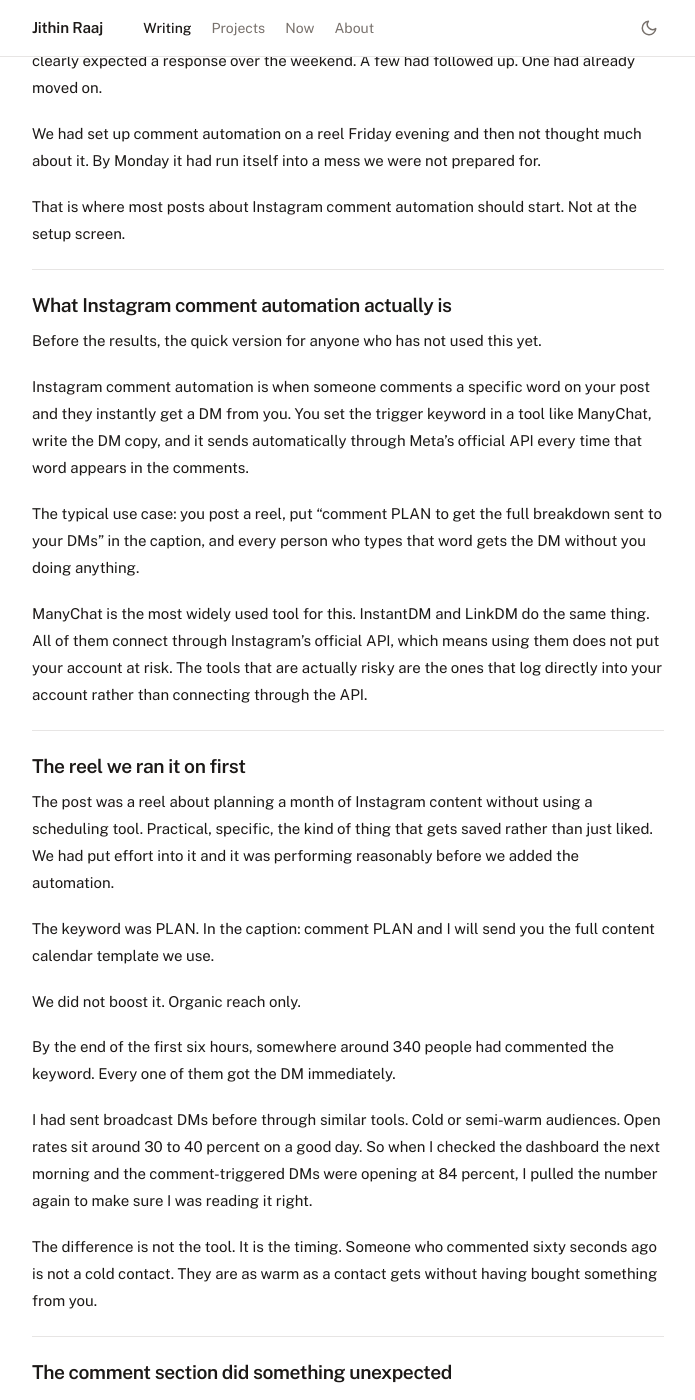
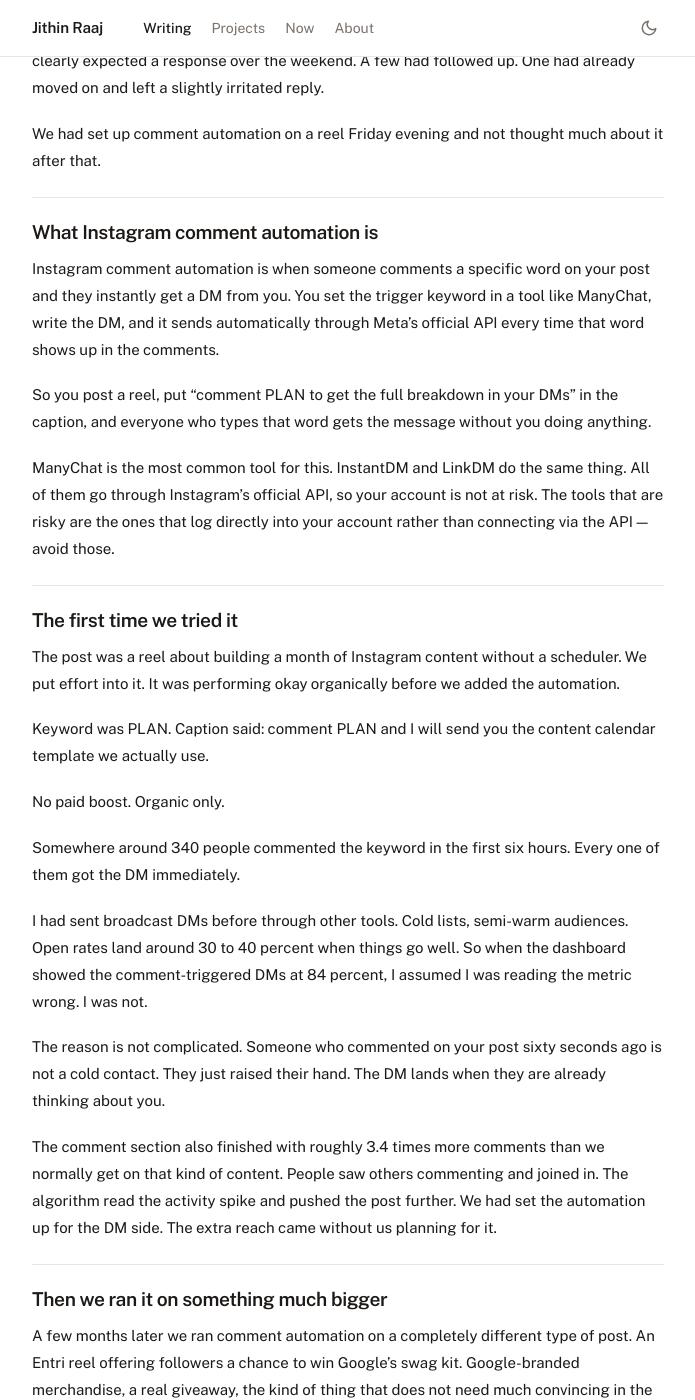
Before and after one commit to jithinrajtk/jithinrajtk.github.io, a Jekyll site: the page built from _posts/2026-04-25-instagram-comment-automation-results.md, in a window 1280 px wide and 1400 px high, scrolled down 347 px. Shown: the whole window, without its empty margins (292-987 px from the left). Built offline with Jekyll 4.4.1, drawn with Linux system fonts in a browser that asks for light colours; nearby versions of some CDN libraries; some of the changed text lies outside the part shown.

Commit message:
Deep humanise pass — fix all 21 AI slop issues in comment automation post

```diff
--- a/_posts/2026-04-25-instagram-comment-automation-results.md
+++ b/_posts/2026-04-25-instagram-comment-automation-results.md
@@ -12,123 +12,111 @@ permalink: /writing/instagram-comment-automation-results/
 
 The first thing I noticed Monday morning was not the numbers.
 
-It was 60-something DM conversations sitting unread, half of them from people who had clearly expected a response over the weekend. A few had followed up. One had already moved on.
+It was 60-something DM conversations sitting unread, half of them from people who had clearly expected a response over the weekend. A few had followed up. One had already moved on and left a slightly irritated reply.
 
-We had set up comment automation on a reel Friday evening and then not thought much about it. By Monday it had run itself into a mess we were not prepared for.
-
-That is where most posts about Instagram comment automation should start. Not at the setup screen.
+We had set up comment automation on a reel Friday evening and not thought much about it after that.
 
 ---
 
-## What Instagram comment automation actually is
+## What Instagram comment automation is
 
-Before the results, the quick version for anyone who has not used this yet.
+Instagram comment automation is when someone comments a specific word on your post and they instantly get a DM from you. You set the trigger keyword in a tool like ManyChat, write the DM, and it sends automatically through Meta's official API every time that word shows up in the comments.
 
-Instagram comment automation is when someone comments a specific word on your post and they instantly get a DM from you. You set the trigger keyword in a tool like ManyChat, write the DM copy, and it sends automatically through Meta's official API every time that word appears in the comments.
+So you post a reel, put "comment PLAN to get the full breakdown in your DMs" in the caption, and everyone who types that word gets the message without you doing anything.
 
-The typical use case: you post a reel, put "comment PLAN to get the full breakdown sent to your DMs" in the caption, and every person who types that word gets the DM without you doing anything.
-
-ManyChat is the most widely used tool for this. InstantDM and LinkDM do the same thing. All of them connect through Instagram's official API, which means using them does not put your account at risk. The tools that are actually risky are the ones that log directly into your account rather than connecting through the API.
+ManyChat is the most common tool for this. InstantDM and LinkDM do the same thing. All of them go through Instagram's official API, so your account is not at risk. The tools that are risky are the ones that log directly into your account rather than connecting via the API — avoid those.
 
 ---
 
-## The reel we ran it on first
+## The first time we tried it
 
-The post was a reel about planning a month of Instagram content without using a scheduling tool. Practical, specific, the kind of thing that gets saved rather than just liked. We had put effort into it and it was performing reasonably before we added the automation.
+The post was a reel about building a month of Instagram content without a scheduler. We put effort into it. It was performing okay organically before we added the automation.
 
-The keyword was PLAN. In the caption: comment PLAN and I will send you the full content calendar template we use.
+Keyword was PLAN. Caption said: comment PLAN and I will send you the content calendar template we actually use.
 
-We did not boost it. Organic reach only.
+No paid boost. Organic only.
 
-By the end of the first six hours, somewhere around 340 people had commented the keyword. Every one of them got the DM immediately.
+Somewhere around 340 people commented the keyword in the first six hours. Every one of them got the DM immediately.
 
-I had sent broadcast DMs before through similar tools. Cold or semi-warm audiences. Open rates sit around 30 to 40 percent on a good day. So when I checked the dashboard the next morning and the comment-triggered DMs were opening at 84 percent, I pulled the number again to make sure I was reading it right.
+I had sent broadcast DMs before through other tools. Cold lists, semi-warm audiences. Open rates land around 30 to 40 percent when things go well. So when the dashboard showed the comment-triggered DMs at 84 percent, I assumed I was reading the metric wrong. I was not.
 
-The difference is not the tool. It is the timing. Someone who commented sixty seconds ago is not a cold contact. They are as warm as a contact gets without having bought something from you.
+The reason is not complicated. Someone who commented on your post sixty seconds ago is not a cold contact. They just raised their hand. The DM lands when they are already thinking about you.
+
+The comment section also finished with roughly 3.4 times more comments than we normally get on that kind of content. People saw others commenting and joined in. The algorithm read the activity spike and pushed the post further. We had set the automation up for the DM side. The extra reach came without us planning for it.
 
 ---
 
-## The comment section did something unexpected
+## Then we ran it on something much bigger
 
-The reel finished with about 3.4 times more comments than our usual average for that content type.
+A few months later we ran comment automation on a completely different type of post. An Entri reel offering followers a chance to win Google's swag kit. Google-branded merchandise, a real giveaway, the kind of thing that does not need much convincing in the caption.
 
-Part of that is the keyword CTA driving deliberate comments. But part of it is that people saw others commenting and did it too. The comment section looks active, which makes it look worth joining. The algorithm read the spike and pushed the reel to more accounts than it would have otherwise.
+The keyword was FREE.
 
-We had set this up for the DM side. The reach increase was not in the plan.
+That is a single generic word and I know what I said earlier about single keywords. But FREE was not incidental here. Every person watching that reel was watching specifically because they wanted the free kit. The word was the whole point of the post.
+
+![Entri reel about winning Google's swag kit, showing 1.3 million views](/assets/images/comment-automation-entri-reel.jpeg)
+
+1.3 million views.
+
+The comment section went immediately. People typing FREE, Free, free, and one person who typed Frre and still got the DM because ManyChat catches close enough matches.
+
+![Comment section showing people typing FREE to trigger the automation](/assets/images/comment-automation-free-comments.jpeg)
+
+I remember refreshing the comments count at some point and just stopping. The number kept moving.
+
+![Reel stats: 135K comments, 32.8K likes, 39.1K shares, 8,198 saves](/assets/images/comment-automation-135k-stats.jpeg)
+
+135,000 comments. 32,800 likes. 39,100 shares. 8,198 saves.
+
+We picked up 20,000 followers that week.
+
+Every person who commented FREE got a DM with the giveaway details and the registration link, automatically, the moment they commented. ManyChat handled tens of thousands of triggers without anything breaking. Nobody on the team was manually responding to comments. The only job was watching the inbox for replies, which — more on that in a second — we also underestimated badly.
+
+I want to be honest about something: the reel going viral had nothing to do with the automation. The content did that. The automation's job was to not collapse under the volume, and to turn the attention into actual DM conversations before people scrolled on. It did both.
 
 ---
 
-## Then we ran it on something that actually scaled
+## The keyword mistake on a different post
 
-The content calendar reel was a small test. The numbers were encouraging but contained. Then we ran it on a reel that was built specifically around giving something away.
+Back to the content calendar reel.
 
-The reel was about winning Google's swag kit. The brand had teamed up with Google for an event, and the post was offering followers a chance to get Google-branded merchandise. The caption told people to comment FREE to enter and get the details sent to their DMs.
+PLAN was the wrong choice. Someone commented "this is literally the plan I needed, thank you" and the automation fired. They got a DM offering them a content calendar template in response to what was just a nice comment. They replied asking what the message was about. We apologised and explained. Not a disaster, but embarrassing.
 
-![Entri reel about Google swag kit giveaway, 1.3 million views](/assets/images/comment-automation-entri-reel.jpeg)
+We moved to a two-word phrase after that. The false triggers stopped.
 
-1.3 million views. That is not a typo.
-
-The keyword was FREE. Single word, very generic. Exactly the kind of keyword I would usually advise against. But in this case every single person watching the video wanted the free kit, so the word was not incidental to natural conversation. It was the entire point.
-
-![Comment section showing hundreds of people typing FREE to trigger the automation](/assets/images/comment-automation-free-comments.jpeg)
-
-The comment section filled up with FREE within hours. People typing it out in full, in lowercase, one person typing Frre by mistake and probably not knowing why the DM still came. ManyChat's matching is forgiving enough to catch common typos when they are close enough to the keyword.
-
-![Instagram reel stats showing 135K comments, 32.8K likes, 39.1K shares, 8,198 saves](/assets/images/comment-automation-135k-stats.jpeg)
-
-135,000 comments. 32,800 likes. 39,100 shares. 8,198 saves.
-
-The account picked up 20,000 followers in that single week.
-
-Every person who commented FREE got a DM immediately with the giveaway details and the registration link. ManyChat sent tens of thousands of DMs without a single one going out late. No one had to sit there manually replying to comments. The team's job that week was to monitor the inbox and handle the conversations that came back, not to work the comment section.
-
-The post spread because the engagement was real, the volume was enormous, and the algorithm treated it accordingly. Comment automation did not make the post go viral. The reel did that. But it handled the 135,000 triggers without breaking and converted the attention into DMs that had a shot at becoming something.
-
-That is the actual ceiling of this tool when the content is right.
+Single word keywords feel easier in the caption. In practice, one sentence from a friendly commenter can trigger the whole flow for someone who was not expecting it.
 
 ---
 
-## Where we got it wrong
+## The DM sequence that lost people
 
-The keyword PLAN was too short and too common.
+On the second post we ran a three-step DM flow. First message delivered the resource. Second asked them to confirm they got it. Third offered something else.
 
-Someone commented "this is literally the plan I needed, thank you" and the automation fired. They got a DM offering them a content calendar template in response to what was just a compliment. They were confused. We apologised and explained. It was recoverable, but it looked sloppy.
+Most people did not get past the first message.
 
-We switched to a two-word phrase for the next post. False triggers dropped completely.
-
-One word keywords feel easier to ask people to type. In practice they create this problem often enough that it is not worth it.
+Three DMs in a row from a page they had just discovered felt like being subscribed to something. We trimmed it to one message with one link. The people who engaged after that were actually interested, not just politely going along with the flow.
 
 ---
 
-## The DM sequence that killed completions
+## The inbox situation
 
-The second post we ran used a three-message flow. First DM delivered the promised resource. Second DM asked them to confirm they had received it. Third DM offered a follow-up piece of content.
+Back to that Monday morning I mentioned at the start.
 
-Most people stopped after the first one.
+About a third of the people who opened the DM replied. Questions about the template, questions about how we built the setup, a few asking if we did any kind of consulting work. Good conversations, genuinely. But they all landed in the inbox as regular DMs, and they all needed someone to actually reply.
 
-Not because they were not interested. Because three messages in a row from an account they had just discovered felt like being added to a mailing list rather than getting something useful. We cut it to one DM with one link. The people who engaged after that were more intentional about it.
+We had not assigned anyone to watch the inbox over the weekend. By Monday we had 60-plus open threads. Some were still active. A few were not anymore.
+
+I am not sure what we lost. That is the honest answer. We do not know how many of those conversations would have gone somewhere if we had been there on Saturday. That bothers me more than any metric.
 
 ---
 
-## The inbox problem nobody mentions
+## What is different now
 
-Back to that Monday morning.
+We still use it. The open rates alone make it worth the setup time, and the Google reel proved it can handle volume we never expected.
 
-When someone gets an automated DM, a portion of them reply. Not a small portion either. In our case it was close to a third of the people who opened the DM. Questions about the template, questions about our setup, a few asking if we offered consulting.
+What changed is simpler than any process document would make it sound. Someone is on the inbox the day a comment automation post goes live. Not sitting watching it. Just checking it morning and evening for the next two days. Most of what comes in is easy. A few threads every run are worth being present for.
 
-Those replies land in the inbox like any other DM. They need a human response. And if you have run automation across multiple posts at the same time, or over a weekend when nobody is watching, they stack up.
-
-The setup guides explain how to trigger the DM. None of them mention that you need to roster someone to the inbox for the days after a post goes live with this running. We did not, and the conversations that mattered most went cold because of it.
-
----
-
-## What actually changed in our workflow
-
-We kept using it. The DM open rates are real enough to justify the effort, and once we fixed the keyword and the DM copy, the false trigger problem went away.
-
-What changed was the roster. Someone is now assigned inbox cover the day a comment automation post goes live and for the two days after. Not full-time monitoring, just a daily check. Most conversations are simple. A few are not and those are worth being there for.
-
-The automation handles the volume. The person handles the conversation.
+The volume is the automation's job. The conversation is still ours.
 
 ---
 
```
